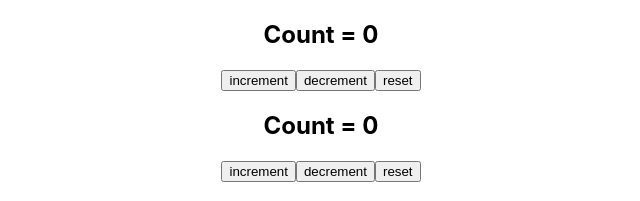
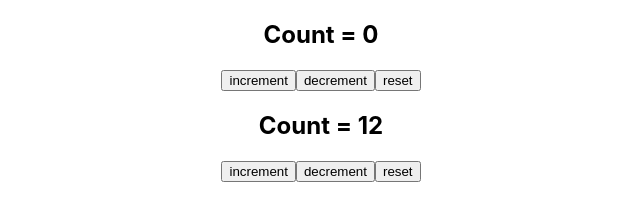
Before and after one commit to R4m21/react-hooks, a React (Create React App) app: page / in a window 1280 px wide. Shown: the top 201 px of the page, without its empty margins (319-959 px from the left). Built offline with nearby package versions, Linux system fonts and the light colour scheme.

Commit message:
Ex2 custom hook part 2 with hook (useCounter for avoiding unnacessory repeated code)

```diff
--- a/src/components/custom hook/Ex2 useCounter/CounterTwo.js
+++ b/src/components/custom hook/Ex2 useCounter/CounterTwo.js
@@ -1,10 +1,8 @@
-import React, { useState } from 'react'
+import React  from 'react'
+import useCounter from './Hook/useCounter'
 
 function CounterTwo() {
-    const [count, setCount] = useState(0)
-    const increment = () => setCount(prevState => prevState+1)
-    const decrement = () => setCount(prevState => prevState-1)
-    const reset = () => setCount(0)
+    const [count,increment,decrement,reset] = useCounter(12,10)
     return (
         <div>
         <h2>Count = {count}</h2>
--- /dev/null
+++ b/src/components/custom hook/Ex2 useCounter/Hook/useCounter.js
@@ -0,0 +1,11 @@
+import { useState } from 'react'
+
+function useCounter(inctialValue = 0,step) {
+    const [count, setCount] = useState(inctialValue)
+    const increment = () => setCount(prevState => prevState+step)
+    const decrement = () => setCount(prevState => prevState-step)
+    const reset = () => setCount(0)
+    return [count,increment,decrement,reset]
+}
+
+export default useCounter
```
